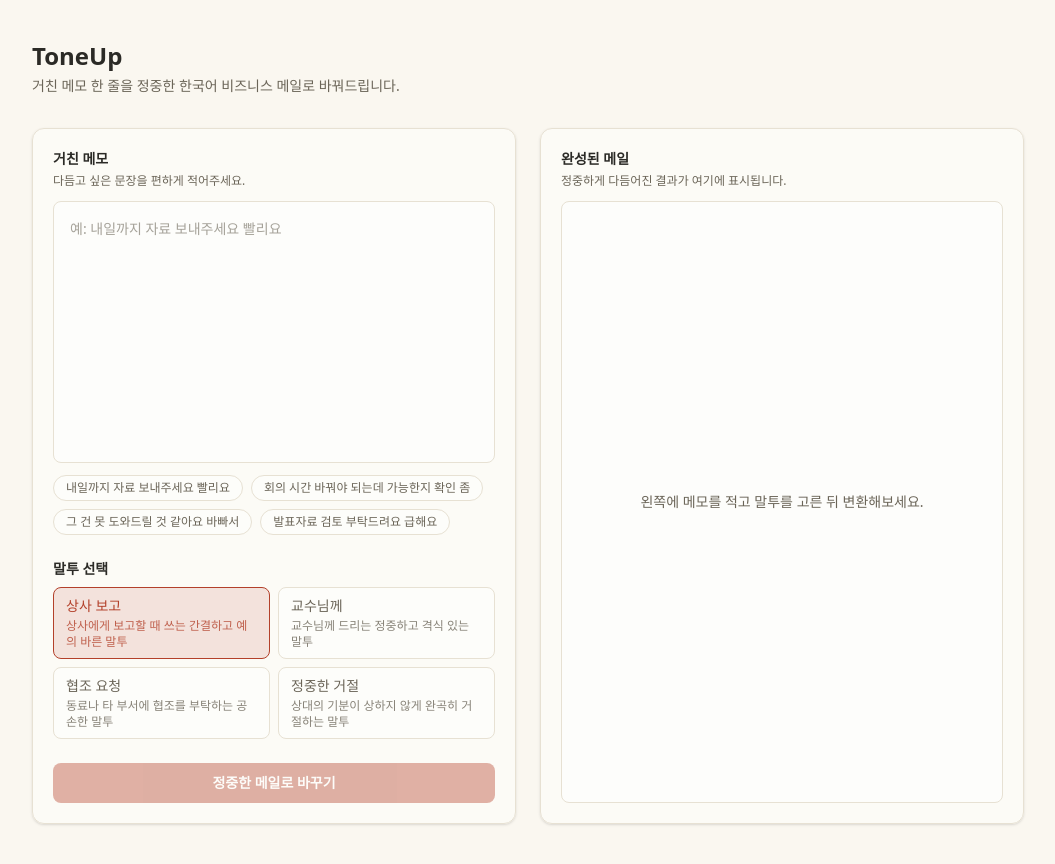
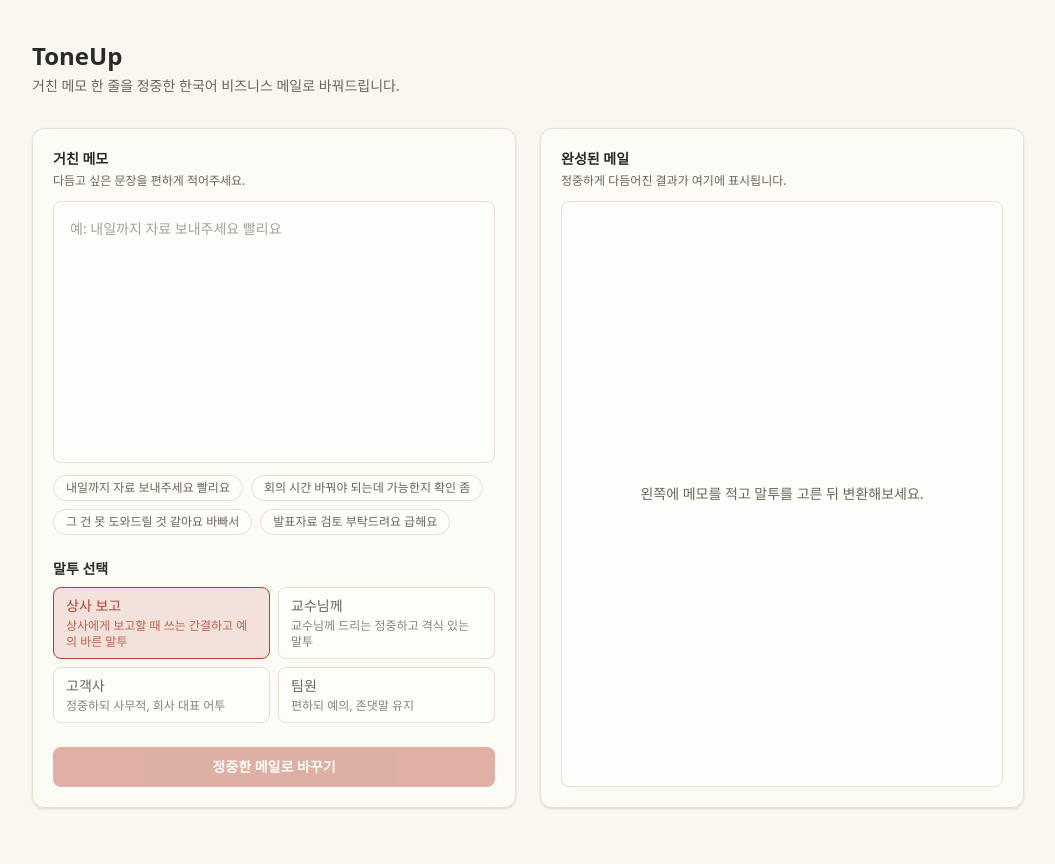
Before and after one commit to joheeho/toneup, a React (Vite) app: page / in a window 1280 px wide. Shown: the whole page, without its empty margins (112-1167 px from the left). Built offline with nearby package versions, Linux system fonts and the light colour scheme; no server answers.

Commit message:
feat/협조요청, 정중한 거절 tone 제거, 고객사, 팀원, 선배/멘토, 기타 tone 추가

```diff
--- a/src/prompts/tones.js
+++ b/src/prompts/tones.js
@@ -35,24 +35,24 @@ export const TONES = [
     id: "professor",
     label: "교수님께",
     description: "교수님께 드리는 정중하고 격식 있는 말투",
-    instruction: `1. 말투: 최고 수준의 격식체와 극존칭(~하옵니다, ~드립니다, ~해주시면 감사하겠습니다)을 사용하세요.
+    instruction: `1. 말투: 최고 수준의 격식체와 극존칭(~습니다, ~드립니다, ~해주시면 감사하겠습니다)을 사용하세요.
 2. 머리말: 인사말 뒤에 본인의 소속(학과, 학번, 이름)을 밝히는 문구를 반드시 포함하세요. (입력값에 정보가 없으면 '[학과/학번/이름]' 형태로 가이드 표시)
 3. 맺음말: 교수님의 노고에 감사하는 인사를 넣고, 답변을 보채지 않는 정중한 어조로 마무리하세요.
 4. 문맥 수정: 두서없는 내용은 문맥을 파악하여 논리적이고 깔끔한 순서로 정리하세요.`,
   },
   {
-    id: "request",
-    label: "협조 요청",
-    description: "동료나 타 부서에 협조를 부탁하는 공손한 말투",
+    id: "clients",
+    label: "고객사",
+    description: "정중하되 사무적, 회사 대표 어투",
     instruction: `1. 말투: 매우 정중하면서도 전문적이고 사무적인 어투(~하여 주시기 바랍니다, ~을 안내해 드립니다)를 사용하세요.
 2. 표현: 단정하고 기품 있는 어휘를 사용하고, 자사 및 상대방 기업을 존중하는 표준 비즈니스 어휘를 채택하세요.
-3. 머리말/맺음말: 비즈니스 대외 메일 표준 인사("안녕하십니까, [회사명] [이름]입니다", "감사합니다. [회사명] 드림")를 포함하세요.
+3. 머리말/맺음말: 비즈니스 대외 메일 표준 인사("안녕하십니까, [회사명] [이름]입니다", "감사합니다. [회사명] 드림")를 포함하세요.(입력값에 정보가 없으면 '[회사명/이름]' 형태로 가이드 표시)
 4. 거절/요청 시: 거절이나 협조 요청 상황인 경우 완곡하고 유연한 표현을 사용하여 상호 간의 관계가 손상되지 않도록 하세요.`,
   },
   {
-    id: "decline",
-    label: "정중한 거절",
-    description: "상대의 기분이 상하지 않게 완곡히 거절하는 말투",
+    id: "peers",
+    label: "팀원",
+    description: "편하되 예의, 존댓말 유지",
     instruction: `1. 말투: 지나치게 딱딱하지 않은 부드럽고 매너 있는 존댓말(~해요, ~부탁드려요, ~확인 부탁드립니다)을 사용하세요.
 2. 어조: 수평적이고 협력적인 어조를 유지하며, 요청 시 미안함과 고마움을 적절히 표현하세요.
 3. 효율성: 용건을 파악하기 쉽도록 명확히 전달하되, 메신저 문화에 어울리도록 과도한 격식(길다란 대외 인사말 등)은 생략하세요.`,
```
